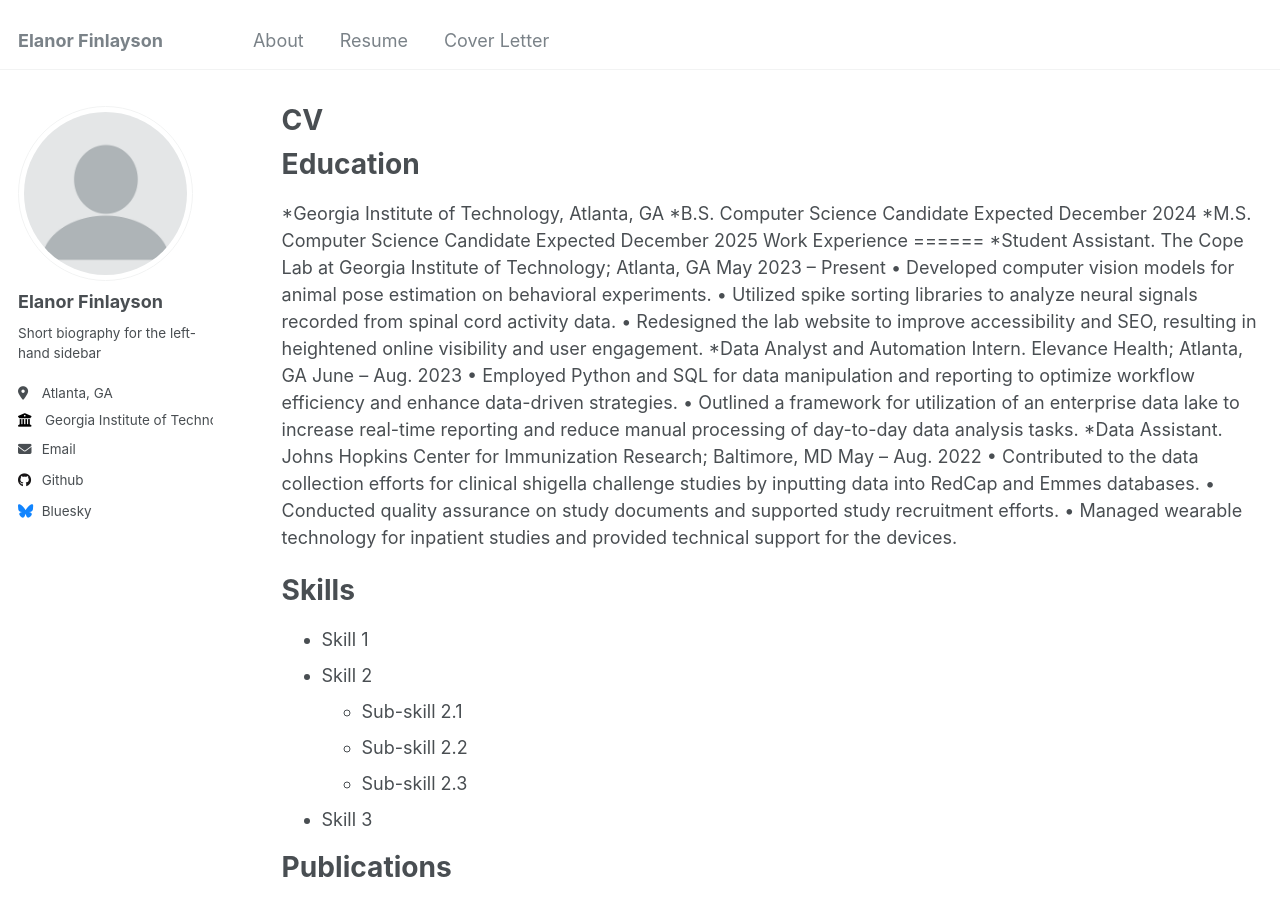
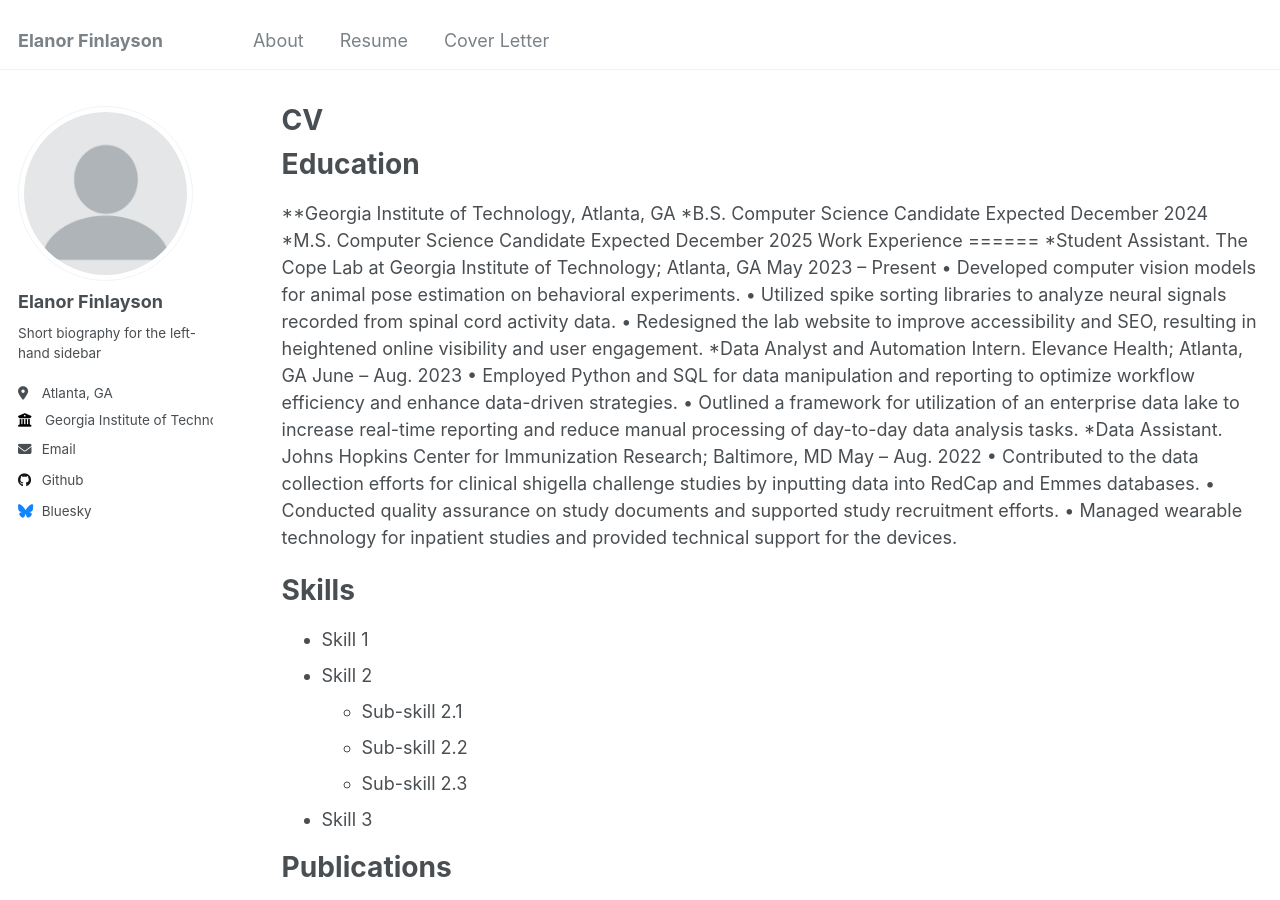
Before and after one commit to efin396/efin396.github.io, a Jekyll site: the page built from _pages/cv.md, in a window 1280 px wide and 900 px high. Built offline with Jekyll 4.4.1, drawn with Linux system fonts in a browser that asks for light colours.

Commit message:
Update cv.md

```diff
--- a/_pages/cv.md
+++ b/_pages/cv.md
@@ -11,9 +11,9 @@ redirect_from:
 
 Education
 ======
-*Georgia Institute of Technology, Atlanta, GA
-  *B.S. Computer Science Candidate Expected December 2024
-  *M.S. Computer Science Candidate Expected December 2025
+**Georgia Institute of Technology, Atlanta, GA
+*B.S. Computer Science Candidate Expected December 2024
+*M.S. Computer Science Candidate Expected December 2025
 Work Experience
 ======
 *Student Assistant. The Cope Lab at Georgia Institute of Technology; Atlanta, GA May 2023 – Present
```
